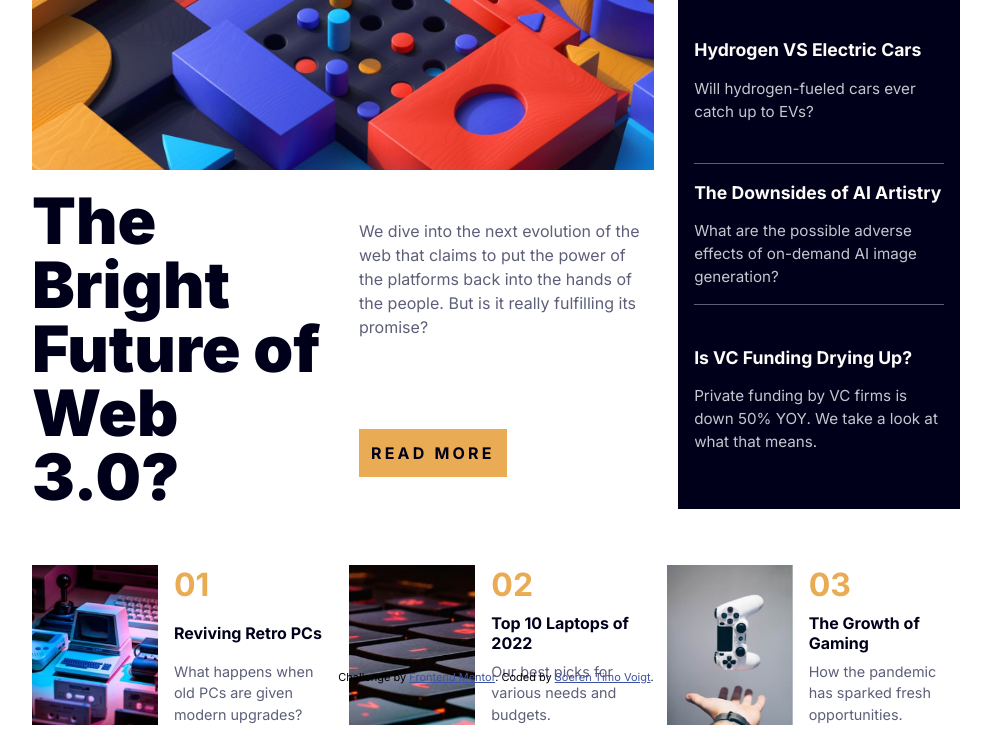
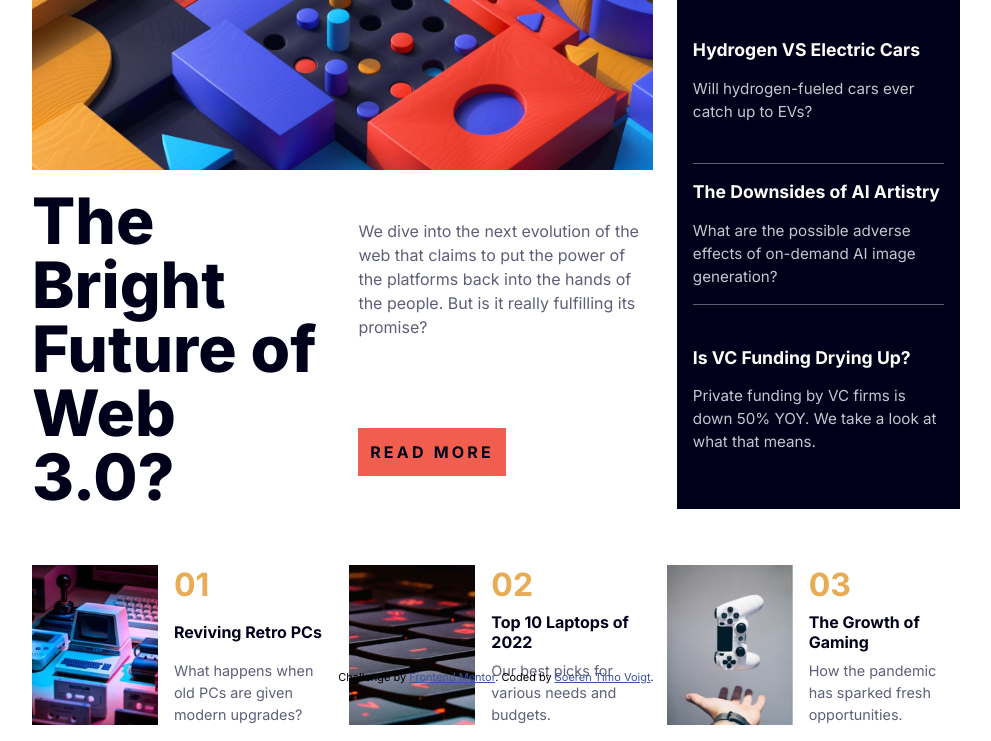
Before and after one commit to srenV/News-Homepage, a plain HTML site: page index.html in a window 1280 px wide. Shown: the part 116-857 px from the top of the page, without its empty margins (144-1135 px from the left). Drawn offline with Linux system fonts and the light colour scheme.

Commit message:
color fixes

```diff
--- a/style.css
+++ b/style.css
@@ -27,8 +27,8 @@
 
 /* Heading styles */
 h1{
-    font-weight: 900;
-    font-size: 2.6em;
+    font-weight: 800;
+    font-size: 2.7em;
     line-height: 1;
     color: var(--Very-dark-blue);
     margin: .3em 0em 0em 0em;
@@ -104,7 +104,7 @@ footer{
 }
 
 .first button{
-    background-color: var(--Soft-orange);
+    background-color: var(--Soft-red);
     border: none;
     width: 50%;
     height: 3em;
@@ -307,6 +307,7 @@ footer{
 
     h1{
         font-size: 4em;
+
     }
 
     .first p {
```
